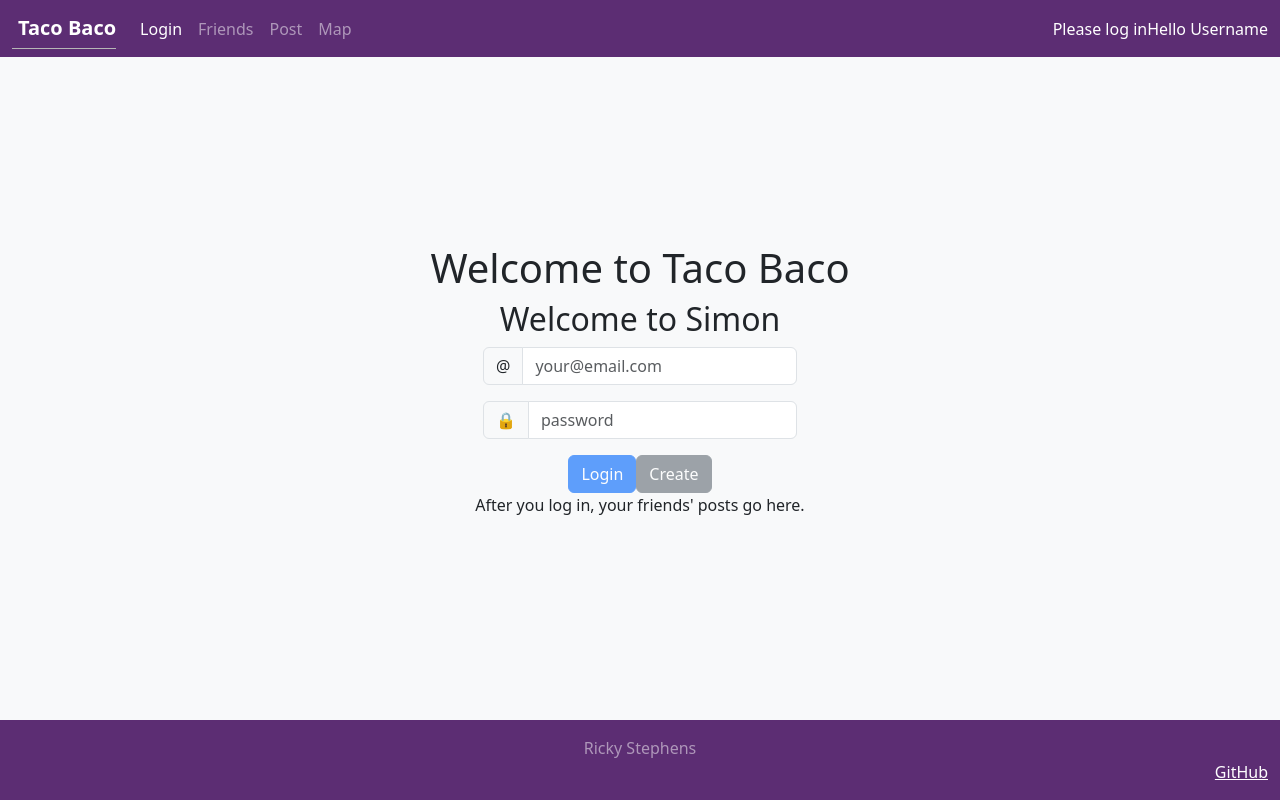
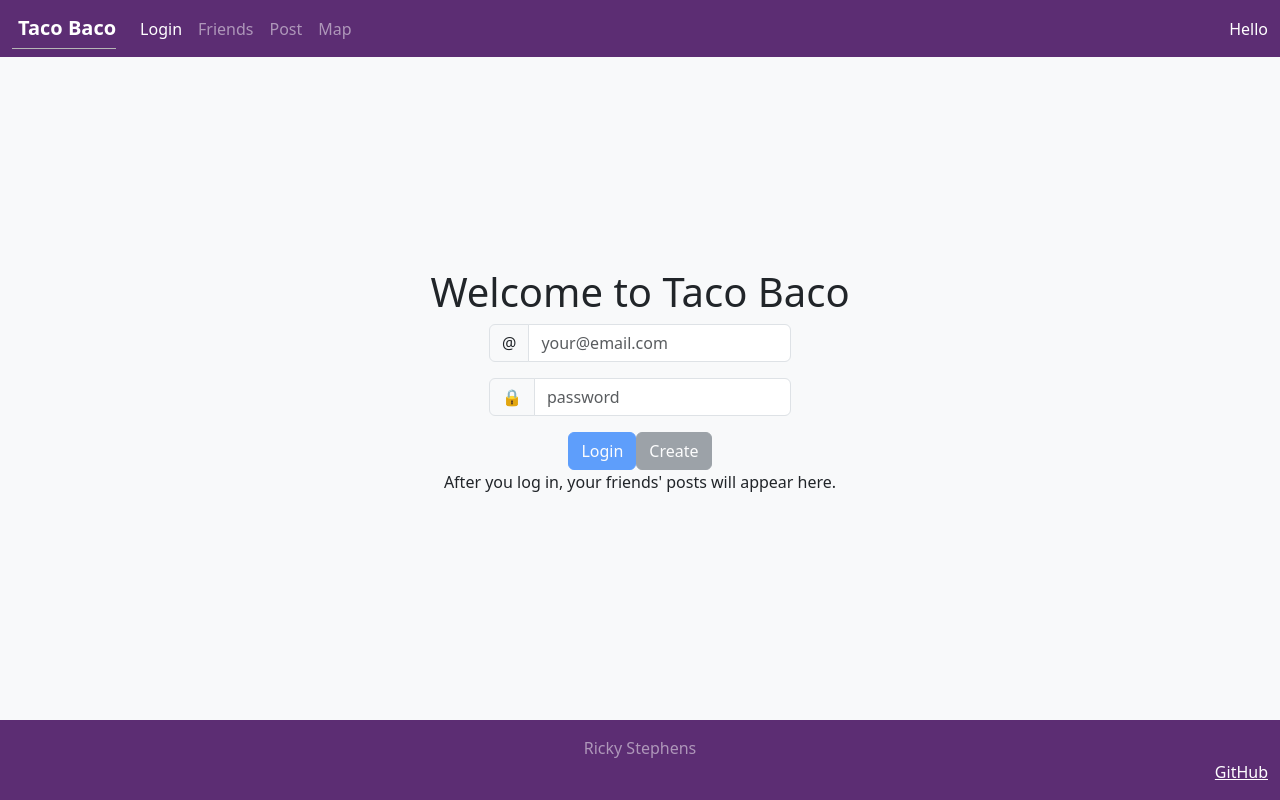
Before and after one commit to cedlark/CS-260-new, a React (Vite) app: page / in a window 1280 px wide. Built offline with nearby package versions, Linux system fonts and the light colour scheme.

Commit message:
adding to login

```diff
--- a/src/app.jsx
+++ b/src/app.jsx
@@ -1,4 +1,4 @@
-import React from 'react';
+import React, { useState, useEffect } from 'react';
 import 'bootstrap/dist/css/bootstrap.min.css';
 import './app.css';
 import { BrowserRouter, NavLink, Route, Routes } from 'react-router-dom';
@@ -8,6 +8,19 @@ import { Map } from './map/map';
 import { Post } from './post/post';
 
 export default function App() {
+  const [userName, setUserName] = useState(localStorage.getItem('userName') || '');
+  useEffect(() => {
+    const handleStorageChange = () => {
+      setUserName(localStorage.getItem('userName') || '');
+    };
+    window.addEventListener('storage', handleStorageChange);
+    return () => window.removeEventListener('storage', handleStorageChange);
+  }, []);
+
+  const preventIfLoggedOut = (e) => {
+    if (!userName) e.preventDefault();
+  };
+
   return (
     <BrowserRouter>
       <div className="d-flex flex-column min-vh-100 bg-light text-dark">
@@ -27,17 +40,13 @@ export default function App() {
               <div className="collapse navbar-collapse" id="navbarNav">
                 <ul className="navbar-nav me-auto mb-2 mb-lg-0">
                   <li className="nav-item">
-                  {/* Show “Login” or “Logout” depending on auth */}
-                  {localStorage.getItem('userName') ? (
+                    {userName ? (
                       <button
                         className="btn btn-outline-light ms-2"
                         onClick={() => {
-                        // clear user info
                           localStorage.removeItem('userName');
-                        // optional: call backend logout endpoint
                           fetch('/api/auth/logout', { method: 'DELETE' }).catch(() => {});
-                        // redirect back to login
-                        window.location.href = '/';
+                          setUserName('');
                         }}
                       >
                         Logout
@@ -47,40 +56,31 @@ export default function App() {
                     )}
                   </li>
 
-                {/* Friends */}
                   <li className="nav-item">
                     <NavLink
-                    className={`nav-link ${!localStorage.getItem('userName') ? 'disabled' : ''}`}
-                    to={localStorage.getItem('userName') ? 'friends' : '#'}
-                    onClick={(e) => {
-                      if (!localStorage.getItem('userName')) e.preventDefault();
-                    }}
+                      className={`nav-link ${!userName ? 'disabled' : ''}`}
+                      to={userName ? '/friends' : '#'}
+                      onClick={preventIfLoggedOut}
                     >
                       Friends
                     </NavLink>
                   </li>
 
-                {/* Post */}
                   <li className="nav-item">
                     <NavLink
-                    className={`nav-link ${!localStorage.getItem('userName') ? 'disabled' : ''}`}
-                    to={localStorage.getItem('userName') ? 'post' : '#'}
-                    onClick={(e) => {
-                      if (!localStorage.getItem('userName')) e.preventDefault();
-                    }}
+                      className={`nav-link ${!userName ? 'disabled' : ''}`}
+                      to={userName ? '/post' : '#'}
+                      onClick={preventIfLoggedOut}
                     >
                       Post
                     </NavLink>
                   </li>
 
-                {/* Map */}
                   <li className="nav-item">
                     <NavLink
-                    className={`nav-link ${!localStorage.getItem('userName') ? 'disabled' : ''}`}
-                    to={localStorage.getItem('userName') ? 'map' : '#'}
-                    onClick={(e) => {
-                      if (!localStorage.getItem('userName')) e.preventDefault();
-                    }}
+                      className={`nav-link ${!userName ? 'disabled' : ''}`}
+                      to={userName ? '/map' : '#'}
+                      onClick={preventIfLoggedOut}
                     >
                       Map
                     </NavLink>
@@ -88,25 +88,20 @@ export default function App() {
                 </ul>
 
                 <span className="text-white">
-                {localStorage.getItem('userName')
-                  ? `Hello ${localStorage.getItem('userName')}`
-                  : 'Please log in'}
+                  {userName ? `Hello ${userName}` : 'Hello'}
                 </span>
-
-                <span className="text-white">Hello Username</span>
               </div>
             </div>
           </nav>
         </header>
 
         <Routes>
-        <Route path='/' element={<Login />} exact />
-        <Route path='/friends' element={<Friends />} />
-        <Route path='/post' element={<Post />} />
-        <Route path='/map' element={<Map />} />
-        <Route path='*' element={<NotFound />} />
+          <Route path="/" element={<Login />} />
+          <Route path="/friends" element={<Friends />} />
+          <Route path="/post" element={<Post />} />
+          <Route path="/map" element={<Map />} />
+          <Route path="*" element={<NotFound />} />
         </Routes>
-
 
         <footer className="text-white-50 text-center py-3 mt-auto">
           <div className="container-fluid">
@@ -120,6 +115,7 @@ export default function App() {
     </BrowserRouter>
   );
 }
+
 function NotFound() {
   return <main className="container-fluid text-center">404: Return to sender. Address unknown.</main>;
 }
--- a/src/login/login.jsx
+++ b/src/login/login.jsx
@@ -5,13 +5,15 @@ import { Unauthenticated } from './unauthenticated';
 
 export function Login() {
   const navigate = useNavigate();
-
   const [authState, setAuthState] = React.useState(AuthState.Unknown);
   const [userName, setUserName] = React.useState(localStorage.getItem('userName') || '');
 
   function onAuthChange(userName, newState) {
     setUserName(userName);
     setAuthState(newState);
+    if (newState === AuthState.Authenticated) {
+      navigate('/friends');
+    }
   }
 
   React.useEffect(() => {
@@ -26,28 +28,23 @@ export function Login() {
     <main className="container-fluid text-center">
       <h1>Welcome to Taco Baco</h1>
 
-      <div className="w-25 mx-auto">
-        {authState !== AuthState.Unknown && <h2>Welcome to Simon</h2>}
-
-        {authState === AuthState.Authenticated && (
-          <Authenticated
-            userName={userName}
-            onLogout={() => onAuthChange('', AuthState.Unauthenticated)}
-          />
-        )}
-
       {authState === AuthState.Unauthenticated && (
         <Unauthenticated
         userName={userName}
         onLogin={(loginUserName) => {
-              onAuthChange(loginUserName, AuthState.Authenticated);
+          localStorage.setItem('userName', loginUserName);
+          setUserName(loginUserName);
           navigate('/friends');
         }}
       />
+
       )}
-      </div>
 
-      <p>After you log in, your friends' posts go here.</p>
+      {authState === AuthState.Authenticated && (
+        <p>You’re already logged in as {userName}.</p>
+      )}
+
+      <p>After you log in, your friends' posts will appear here.</p>
     </main>
   );
 }
```
Lines whose indentation alone changed are shown as unchanged.
